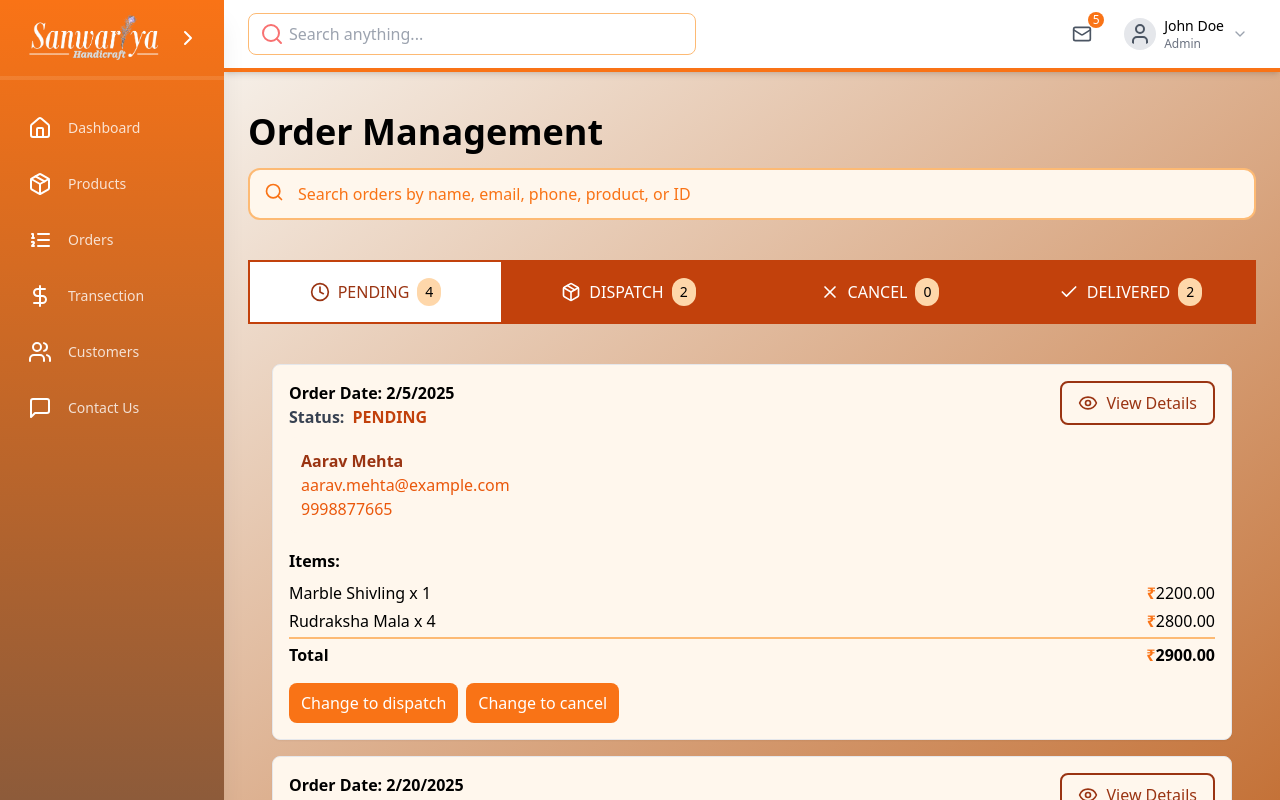
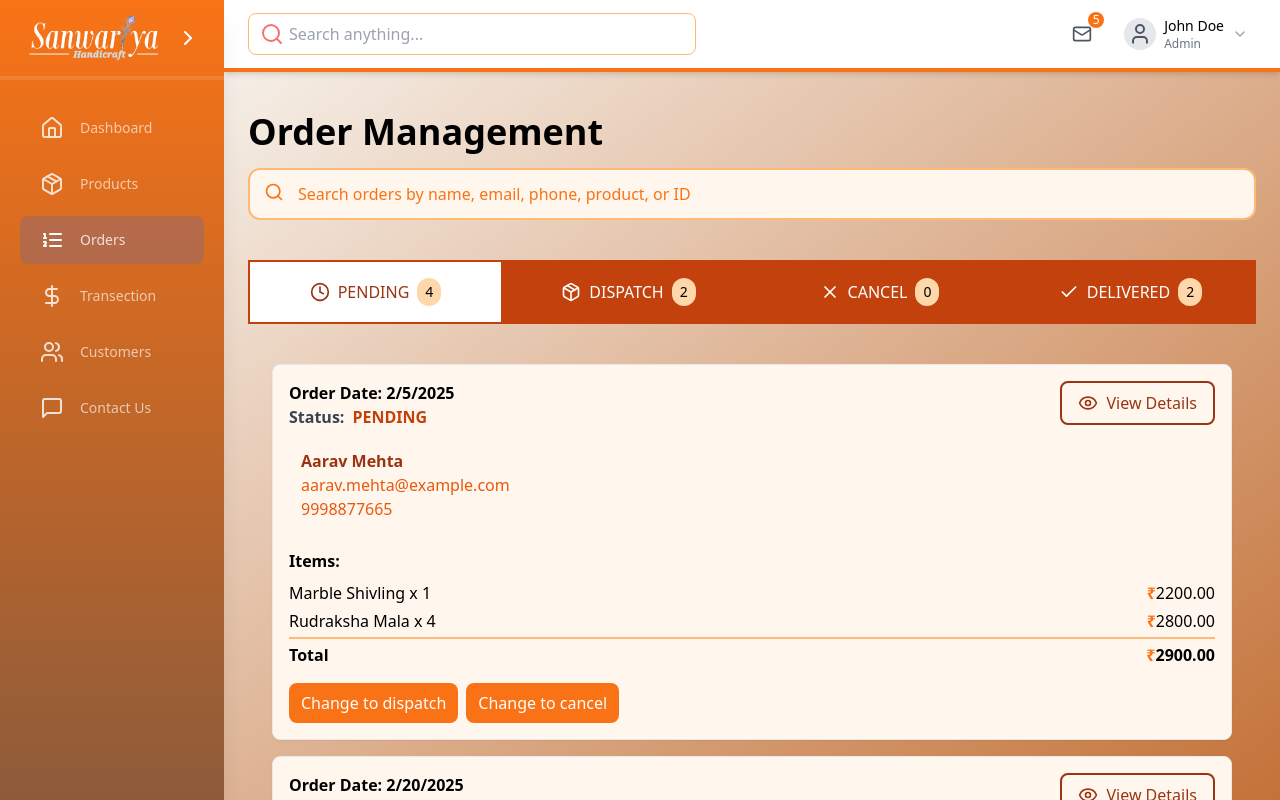
Before and after one commit to ViolentUJJWAL/sanwariya-erp, a React (Vite) app: page /orders in a window 1280 px wide. Built offline with nearby package versions, Linux system fonts and the light colour scheme.

Commit message:
change sidebar /ujjwal

```diff
--- a/src/App.jsx
+++ b/src/App.jsx
@@ -25,7 +25,7 @@ const App = () => {
         <Route path="/dashboard" element={<Layout> <Dashboard /> </Layout>} />
         <Route path="/products" element={<Layout> <ProductListingPage /> </Layout>} />
         <Route path="/products/:id" element={<Layout> <ProductDetailsPage /> </Layout>} />
-        <Route path="/add-product" element={<Layout> <AddProductPage /> </Layout>} />
+        <Route path="/products/add" element={<Layout> <AddProductPage /> </Layout>} />
         {/* <Route path="/orders" element={<Layout> <OrderManagementPage /> </Layout>} /> */}
         <Route path="/orders" element={<Layout> <OrderPage2 /> </Layout>} />
         <Route path="/orders/:id" element={<Layout> <OrderDetails/> </Layout>} />
--- a/src/Layout/Sidebar.jsx
+++ b/src/Layout/Sidebar.jsx
@@ -7,45 +7,41 @@ import {
   DollarSign,
   Users,
 } from "lucide-react";
-import {Link} from "react-router-dom"
+import {Link, useLocation} from "react-router-dom"
 
 const Sidebar = ({ isOpen, onToggle }) => {
+  const location = useLocation();
+
   const navItems = [
     {
       icon: Home,
       label: "Dashboard",
       href: "/dashboard",
-      color: "text-white-500",
     },
     {
       icon: Package,
       label: "Products",
       href: "/products",
-      color: "text-white-500",
     },
     {
       icon: ListOrdered,
       label: "Orders",
       href: "/orders",
-      color: "text-white-500",
     },
     {
       icon: DollarSign,
       label: "Transection",
       href: "/transactions",
-      color: "text-white-500",
     },
     {
       icon: Users,
       label: "Customers",
       href: "/customers",
-      color: "text-white-500",
     },
     {
       icon: MessageSquare,
       label: "Contact Us",
       href: "/contact-us",
-      color: "text-white-500",
     },
   ];
 
@@ -118,7 +114,7 @@ const Sidebar = ({ isOpen, onToggle }) => {
         </button>
       </div>
 
-      <nav className="flex-grow px-4 py-6 space-y-2 overflow-y-auto">
+      <nav className="flex-grow px-2 py-6 space-y-2 overflow-y-auto">
         <ul className="space-y-2">
           {navItems.map((item) => (
             <li
@@ -129,6 +125,7 @@ const Sidebar = ({ isOpen, onToggle }) => {
                 duration-300
                 hover:bg-white/10
                 ${isOpen ? "px-3" : "px-2"}
+                ${location.pathname.startsWith(item.href) ? 'from-blue-500 to-blue-700' : ''}
               `}
             >
               <Link
@@ -138,14 +135,19 @@ const Sidebar = ({ isOpen, onToggle }) => {
                   items-center
                   py-3
                   ${isOpen ? "gap-4 justify-start" : "justify-center"}
+                  ${isOpen ? "px-5" : ""}
                   group
+                  ${location.pathname.startsWith(item.href) ? "bg-blue-600/20": 'opacity-80'}
+                  hover:opacity-100
+                  transition-all
+                  rounded-lg
                 `}
               >
                 <item.icon
                   className={`
                   h-6
                   w-6
-                  ${item.color}
+                  text-white
                   group-hover:scale-110
                   transition
                 `}
--- a/src/Pages/OrderManagement/OrderList2.jsx
+++ b/src/Pages/OrderManagement/OrderList2.jsx
@@ -1,5 +1,5 @@
 import React, { useState, useEffect } from 'react';
-import { Search, Check, Clock, Package, Archive, Download, ArrowLeftIcon, RefreshCwIcon, X, Eye } from 'lucide-react';
+import { Search, Check, Clock, Package, X, Eye } from 'lucide-react';
 import { useNavigate } from 'react-router-dom';
 import ordersData from "./ordersDummyData";
 
--- a/src/Pages/ProductManagement/ProductListing.jsx
+++ b/src/Pages/ProductManagement/ProductListing.jsx
@@ -86,7 +86,7 @@ const ProductListingPage = () => {
                     Filters
                 </button>
                 <button className="text-xl ml-2 px-4 p-2 bg-orange-400 hover:bg-orange-500 text-white rounded"
-                    onClick={() => navigate("/add-product")}
+                    onClick={() => navigate("/products/add")}
                 >
                     Add Product
                 </button>
```
